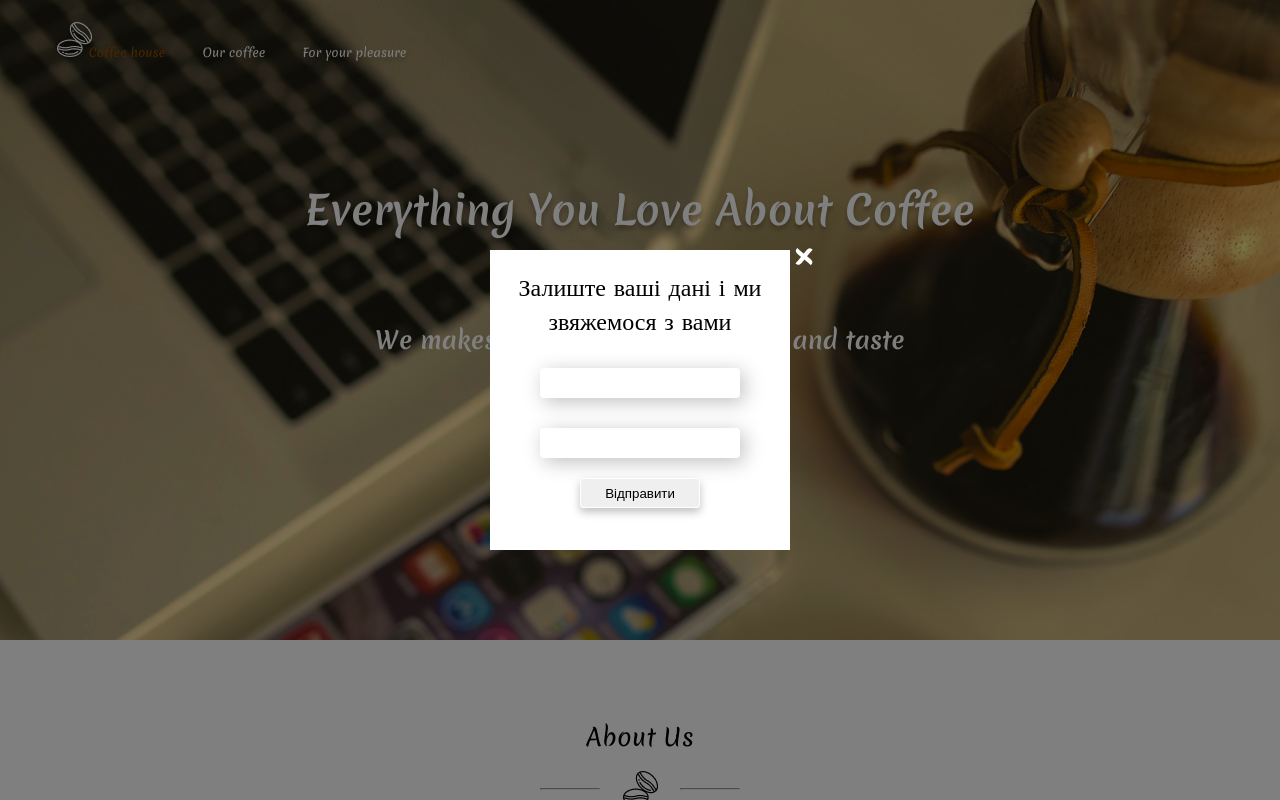
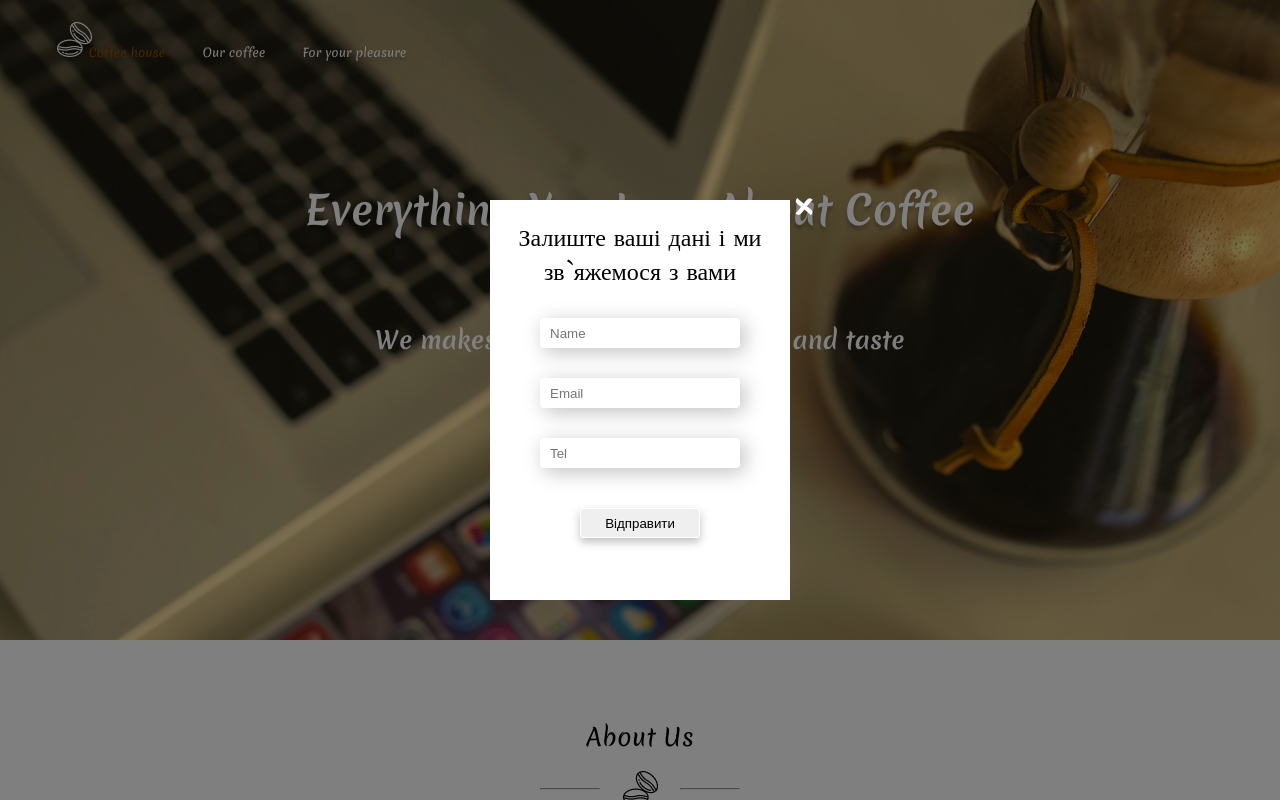
Before and after one commit to DmitryMoskalenko12/CRUD-coffe, a React (Create React App) app: page / in a window 1280 px wide. Both pictures are taken after a click on the button "More". Shown: the top 800 px of the page. Built offline with nearby package versions, Linux system fonts and the light colour scheme.

Commit message:
add req to server

```diff
--- a/db.json
+++ b/db.json
@@ -1,10 +1,109 @@
 {
- "data":[
-  {"name": "Brazil", "description":"Класне кофе", "title":"AROMISTICO Coffee 1 kg", "price": "5.99$","picture": "../../img/aromistiko.jpg", "id": 1},
-  {"name": "Kenya","description":"Мега класне кофе", "title":"AROMISTICO Coffee 1 kg", "price": "4.99$","picture": "../../img/aromistiko.jpg", "id": 2},
-  {"name": "Columbia", "description":"Нереально класне кофе", "title":"AROMISTICO Coffee 1 kg", "price": "7.99$","picture": "../../img/aromistiko.jpg", "id": 3},
-  {"name": "Brazil", "description":"Lorem ipsum dolor sit amet, consectetur adipiscing elit, sed do eiusmod tempor incididunt ut labore et dolore magna aliqua. Ut enim ad minim veniam, quis nostrud exercitation ullamco laboris nisi ut aliquip ex ea commodo consequat.", "title":"AROMISTICO Coffee 1 kg", "price": "6.99$","picture": "../../img/aromistiko.jpg", "id": 4},
-  {"name": "Columbia","description":"Файне кофе", "title":"AROMISTICO Coffee 1 kg", "price": "9.99$","picture": "../../img/aromistiko.jpg", "id": 5},
-  {"name": "Columbia","description":"Ну таке собі кофе", "title":"AROMISTICO Coffee 1 kg", "price": "6.99$","picture": "../../img/aromistiko.jpg", "id": 6}
- ]
+  "data": [
+    {
+      "name": "Brazil",
+      "description": "Класне кофе",
+      "title": "AROMISTICO Coffee 1 kg",
+      "price": "5.99$",
+      "picture": "../../img/aromistiko.jpg",
+      "id": 1
+    },
+    {
+      "name": "Kenya",
+      "description": "Мега класне кофе",
+      "title": "AROMISTICO Coffee 1 kg",
+      "price": "4.99$",
+      "picture": "../../img/aromistiko.jpg",
+      "id": 2
+    },
+    {
+      "name": "Columbia",
+      "description": "Нереально класне кофе",
+      "title": "AROMISTICO Coffee 1 kg",
+      "price": "7.99$",
+      "picture": "../../img/aromistiko.jpg",
+      "id": 3
+    },
+    {
+      "name": "Brazil",
+      "description": "Lorem ipsum dolor sit amet, consectetur adipiscing elit, sed do eiusmod tempor incididunt ut labore et dolore magna aliqua. Ut enim ad minim veniam, quis nostrud exercitation ullamco laboris nisi ut aliquip ex ea commodo consequat.",
+      "title": "AROMISTICO Coffee 1 kg",
+      "price": "6.99$",
+      "picture": "../../img/aromistiko.jpg",
+      "id": 4
+    },
+    {
+      "name": "Columbia",
+      "description": "Файне кофе",
+      "title": "AROMISTICO Coffee 1 kg",
+      "price": "9.99$",
+      "picture": "../../img/aromistiko.jpg",
+      "id": 5
+    },
+    {
+      "name": "Columbia",
+      "description": "Ну таке собі кофе",
+      "title": "AROMISTICO Coffee 1 kg",
+      "price": "6.99$",
+      "picture": "../../img/aromistiko.jpg",
+      "id": 6
+    }
+  ],
+  "post": [
+    {
+      "id": 1
+    },
+    {
+      "id": 2
+    },
+    {
+      "id": 3
+    },
+    {
+      "name": "Дмитрий",
+      "email": "dmtrmsklnk@gmail.com",
+      "id": 4
+    },
+    {
+      "name": "Дмитрий",
+      "email": "dmtrmsklnk@gmail.com",
+      "id": 5
+    },
+    {
+      "name": "ssrgergh",
+      "email": "khomchenko18@gmail.com",
+      "id": 6
+    },
+    {
+      "name": "",
+      "email": "",
+      "id": 7
+    },
+    {
+      "name": "",
+      "email": "",
+      "id": 8
+    },
+    {
+      "name": "Дмитрий",
+      "email": "dima.oksagen12@gmail.com",
+      "id": 9
+    },
+    {
+      "name": "",
+      "email": "",
+      "id": 10
+    },
+    {
+      "name": "",
+      "email": "",
+      "id": 11
+    },
+    {
+      "name": "Дмитрий",
+      "email": "dmtrmsklnk@gmail.com",
+      "tel": "380996117693",
+      "id": 12
+    }
+  ]
 }
--- a/src/components/modal/Modal.js
+++ b/src/components/modal/Modal.js
@@ -1,14 +1,30 @@
 import './modal.scss';
+import { useHttpRequest } from '../../hooks/http.hook';
+import { useState } from 'react';
+
 const Modal = (props) => {
+const {post} = useHttpRequest();
+
+const [name, setName] = useState('');
+const [email, setEmail] = useState('');
+const [tel, setTel] = useState('');
+
+const postData = () =>{
+  const formData = {name: name, email: email, tel: tel}
+  const json = JSON.stringify(formData);
+  post('http://localhost:3004/post', json)
+  .then(()=>{document.querySelector('.modal__form').reset()})
+}
 
 return(
-  <div onClick={() => props.setModal(false)} style={{display: props.modal ? 'block': 'none'}} className={"modal"}>
-    <div onClick={(e) => e.stopPropagation()} className="modal__content">
+  <div onClick={() => props.setModal(false)} /* style={{display: props.modal ? 'block': 'none'}} */ className={props.modal ? 'modal active' : 'modal'}>
+    <div onClick={(e) => e.stopPropagation()} className={ "modal__content"}>
       <div onClick={() => props.setModal(false)} className="modal__close">&times;</div>
-      <div className="modal__title">Залиште ваші дані і ми звяжемося з вами</div>
-      <form className='modal__form'>
-        <input className='modal__name' type="text" name='name' required />
-        <input className='modal__email' type="email" name='email' required/>
+      <div className="modal__title">Залиште ваші дані і ми зв`яжемося з вами</div>
+      <form onSubmit={(e) => {postData(); e.preventDefault();}} className='modal__form'>
+        <input onChange={(e) => setName(e.target.value)} className='modal__name' type="text" name='name' required placeholder='Name' />
+        <input onChange={(e) => setEmail(e.target.value)} className='modal__email' type="email" name='email' required placeholder='Email'/>
+        <input onChange={(e) => setTel(e.target.value)} className='modal__tel' type="number" name='phone' required placeholder='Tel'/>
         <button className='modal__button'>Відправити</button>
       </form>
     </div>
--- a/src/components/modal/modal.scss
+++ b/src/components/modal/modal.scss
@@ -6,12 +6,15 @@
   top: 0;
   left: 0;
   z-index: 1000;
+  opacity: 0;
+  pointer-events: none;
+
 
   &__content{
     position: absolute;
     background: white;
     width: 300px;
-    height: 300px;
+    min-height: 400px;
     top: 50%;
     left: 50%;
     transform: translate(-50%, -50%);
@@ -47,6 +50,7 @@
     box-shadow: 4px 4px 20px rgba(0, 0, 0, 0.25);
     border-radius: 4px;
     border: none;
+    padding: 10px 0 10px 10px;
   }
   &__email{
     margin-top: 30px;
@@ -56,6 +60,17 @@
     box-shadow: 4px 4px 20px rgba(0, 0, 0, 0.25);
     border-radius: 4px;
     border: none;
+    padding: 10px 0 10px 10px;
+  }
+  &__tel{
+    margin-top: 30px;
+    width: 200px;
+    height: 30px;
+    background: #FFFFFF;
+    box-shadow: 4px 4px 20px rgba(0, 0, 0, 0.25);
+    border-radius: 4px;
+    border: none;
+    padding: 10px 0 10px 10px;
   }
   &__button{
       display: block;
@@ -65,8 +80,14 @@
       filter: drop-shadow(0px 4px 4px rgba(0, 0, 0, 0.25));
       border-radius: 3px;
       margin: 0 auto;
-      margin-top: 20px;
+      margin-top: 40px;
       cursor: pointer;
   }
 
 }
+
+.modal.active{
+  opacity: 1;
+  transition: all 1s;
+  pointer-events: all;
+}
--- a/src/hooks/http.hook.js
+++ b/src/hooks/http.hook.js
@@ -10,5 +10,9 @@ const request = useCallback(async (url, method = 'GET', headers = {'Content-Type
  return data
 }, [])
 
-return {request};
+const post = useCallback(async (url, data, method='POST', headers = {'Content-Type': 'application/json'}, body = null)=>{
+const res = await fetch(url, {method, headers, body: data })
+ return await res.json()
+},[])
+return {request, post};
 }
```
